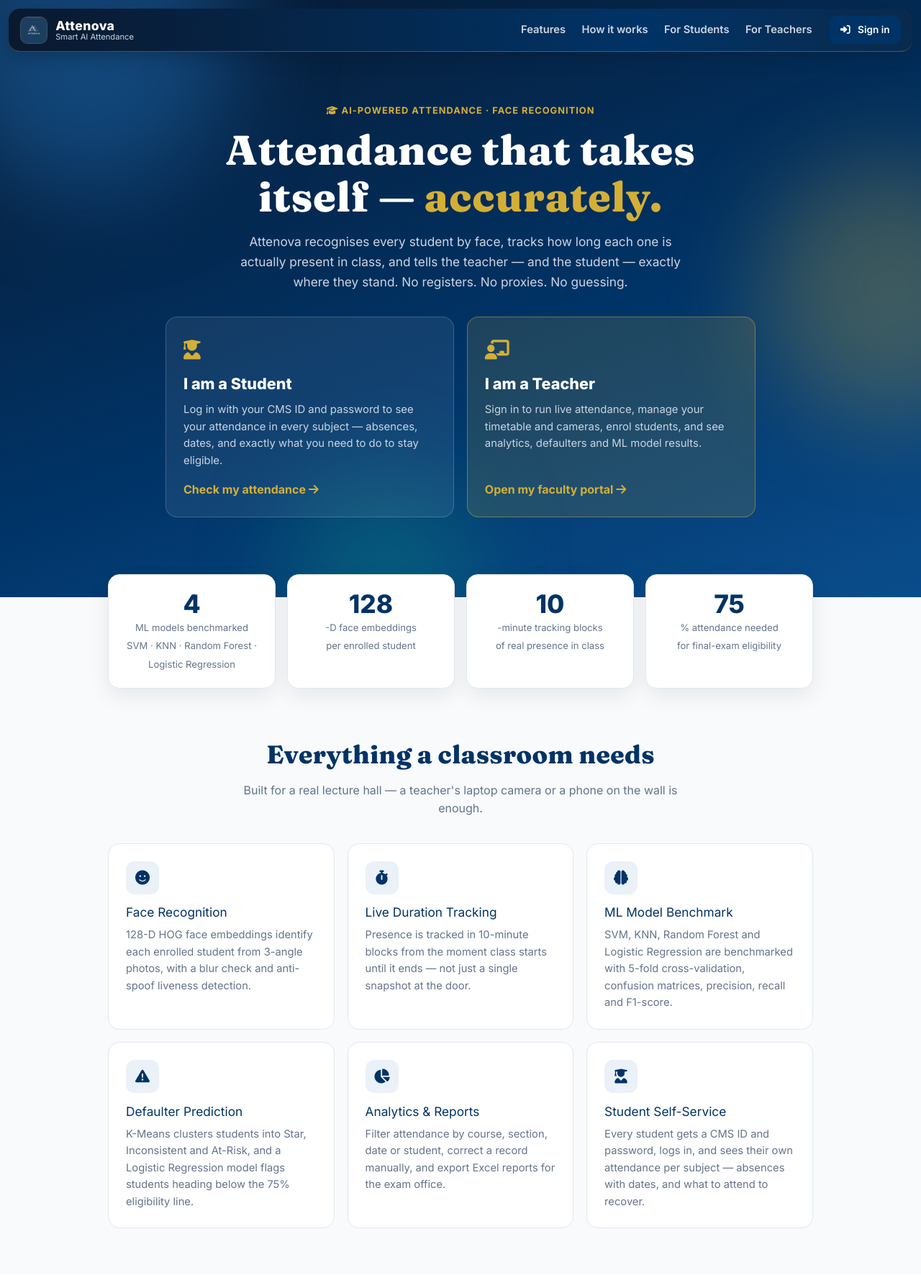
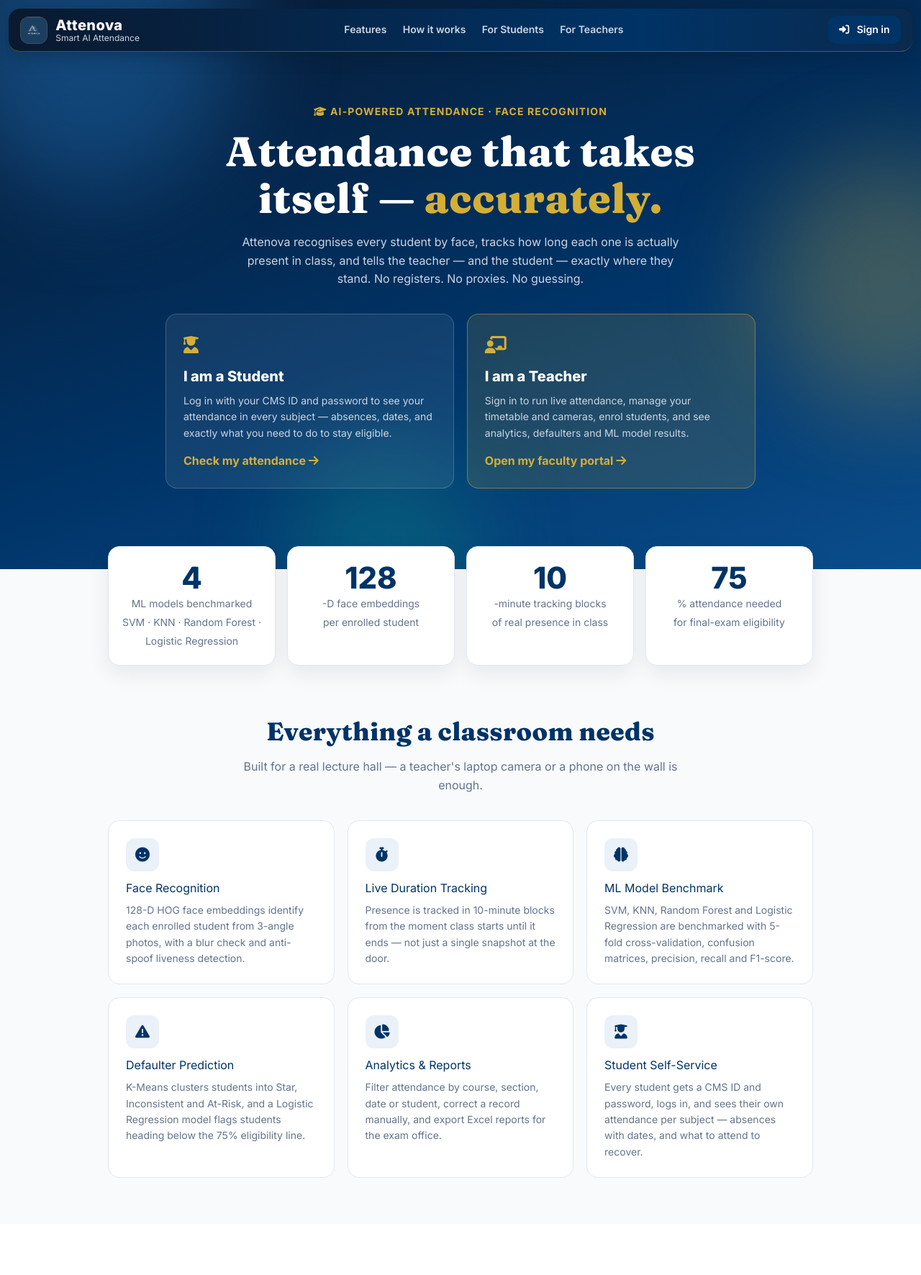
Before and after one commit to bahadurmalik82/SmartVision-AI-Attendance-System, a Flask app: page / in a window 1280 px wide. Shown: the top 1772 px of the page at 72% size. Run offline with Flask 3, Linux system fonts and the light colour scheme; some libraries are stand-ins or nearby versions.

Commit message:
fix: centre the landing nav links and repair the register page layout
The nav links sit in the centre of the top bar now. The register page no longer hides its heading behind the top bar, and the student login page lost its redundant portal button and teacher-login link.

```diff
--- a/app/static/css/landing.css
+++ b/app/static/css/landing.css
@@ -30,19 +30,19 @@ a { color: var(--navy); }
 /* ---------- Buttons (same 5-style system as the app) ---------- */
 .btn {
     display: inline-flex; align-items: center; justify-content: center;
-    gap: 0.4rem; padding: 0.65rem 1.25rem; border-radius: 0.6rem;
-    font-weight: 600; font-size: 0.9rem; text-decoration: none;
+    gap: 0.4rem; padding: 0.65rem 1.25rem; border-radius: 0.75rem;
+    font-weight: 600; font-size: 0.875rem; text-decoration: none;
     border: 1px solid transparent; cursor: pointer;
     transition: transform .18s ease, box-shadow .18s ease, background .18s ease;
 }
 .btn:hover { transform: translateY(-2px); box-shadow: 0 8px 20px rgba(0, 51, 102, .18); }
 .btn-primary { background: var(--navy); color: #fff; }
 .btn-primary:hover { background: #0a2a4d; }
-.btn-gold { background: var(--gold); color: #1a1a1a; }
+.btn-gold { background: var(--gold); color: #0f172a; }
 .btn-gold:hover { background: var(--gold-dark); color: #fff; }
 .btn-secondary { background: #fff; color: var(--navy); border-color: var(--line); }
 .btn-secondary:hover { border-color: var(--navy); }
-.btn-sm { padding: 0.45rem 0.9rem; font-size: 0.85rem; }
+.btn-sm { padding: 0.45rem 0.9rem; font-size: 0.875rem; }
 
 /* ---------- Top nav — the SAME floating rounded bar as the app (v7) ----------
    Navy shell, logo left, links centre, Sign in right. It floats with a
@@ -52,17 +52,17 @@ a { color: var(--navy); }
     display: flex; align-items: center; gap: 1.5rem;
     height: 60px; padding: 0 1rem;
     background: linear-gradient(90deg, #0A192F 0%, #003366 70%, #0a2a4d 100%);
-    color: #e2e8f0;
+    color: #cbd5e1;
     border-radius: 1rem;
     border-bottom: 1px solid rgba(212, 175, 55, 0.35);
     box-shadow: 0 6px 22px rgba(10, 25, 47, 0.35);
 }
 .landing-brand { display: flex; align-items: center; gap: 0.7rem; text-decoration: none; }
-.landing-logo { width: 38px; height: 38px; object-fit: contain; border-radius: 10px; background: rgba(255,255,255,0.10); border: 1px solid rgba(255,255,255,0.15); }
-.landing-brand-name { display: block; font-weight: 800; font-size: 1.1rem; color: #fff; letter-spacing: .02em; line-height: 1.1; }
-.landing-brand-sub { display: block; font-size: 0.7rem; color: #cbd5e1; line-height: 1.1; }
-.landing-links { display: flex; gap: 1.4rem; margin-left: auto; }
-.landing-links a { color: #cbd5e1; text-decoration: none; font-weight: 600; font-size: 0.92rem; }
+.landing-logo { width: 38px; height: 38px; object-fit: contain; border-radius: 0.75rem; background: rgba(255,255,255,0.10); border: 1px solid rgba(255,255,255,0.15); }
+.landing-brand-name { display: block; font-weight: 800; font-size: 1.25rem; color: #fff; letter-spacing: .02em; line-height: 1.1; }
+.landing-brand-sub { display: block; font-size: 0.75rem; color: #cbd5e1; line-height: 1.1; }
+.landing-links { display: flex; gap: 1.4rem; margin-left: auto; margin-right: auto; }
+.landing-links a { color: #cbd5e1; text-decoration: none; font-weight: 600; font-size: 0.875rem; }
 .landing-links a:hover { color: #fff; }
 .landing-nav-actions { display: flex; gap: 0.6rem; }
 
@@ -74,13 +74,13 @@ a { color: var(--navy); }
     padding: calc(4.5rem + 72px) 1.25rem 4rem;
 }
 .hero-inner { position: relative; z-index: 2; max-width: 960px; margin: 0 auto; }
-.hero-eyebrow { color: var(--gold); font-weight: 700; letter-spacing: .08em; text-transform: uppercase; font-size: 0.8rem; }
+.hero-eyebrow { color: var(--gold); font-weight: 700; letter-spacing: .08em; text-transform: uppercase; font-size: 0.875rem; }
 .hero-title { font-size: clamp(2.1rem, 5.5vw, 3.6rem); line-height: 1.12; font-weight: 800; margin: 0.8rem 0 1rem; }
 .hero-gold { color: var(--gold); }
-.hero-sub { max-width: 640px; margin: 0 auto 2.2rem; color: #cbd5e1; font-size: 1.08rem; }
-.hero-demo { margin-top: 1.6rem; color: #94a3b8; font-size: 0.85rem; }
-.hero-demo strong { color: #e2e8f0; }
-.hero-demo code { background: rgba(255,255,255,.12); padding: 0.1rem 0.35rem; border-radius: 4px; color: #fff; }
+.hero-sub { max-width: 640px; margin: 0 auto 2.2rem; color: #cbd5e1; font-size: 1rem; }
+.hero-demo { margin-top: 1.6rem; color: #94a3b8; font-size: 0.875rem; }
+.hero-demo strong { color: #cbd5e1; }
+.hero-demo code { background: rgba(255,255,255,.12); padding: 0.1rem 0.35rem; border-radius: 0.25rem; color: #fff; }
 .hero-demo a { color: var(--gold); font-weight: 700; }
 
 .blob { position: absolute; border-radius: 50%; filter: blur(70px); opacity: .5; z-index: 1; }
@@ -104,9 +104,9 @@ a { color: var(--navy); }
 }
 .cta-card:hover { transform: translateY(-4px); background: rgba(255, 255, 255, .12); border-color: var(--gold); }
 .cta-teacher { background: rgba(212, 175, 55, .14); border-color: rgba(212, 175, 55, .45); }
-.cta-icon { font-size: 1.7rem; color: var(--gold); }
-.cta-title { font-size: 1.35rem; font-weight: 800; }
-.cta-text { color: #cbd5e1; font-size: 0.93rem; }
+.cta-icon { font-size: 1.5rem; color: var(--gold); }
+.cta-title { font-size: 1.25rem; font-weight: 800; }
+.cta-text { color: #cbd5e1; font-size: 0.875rem; }
 .cta-go { margin-top: auto; padding-top: 0.5rem; font-weight: 700; color: var(--gold); }
 
 /* ---------- Stats ---------- */
@@ -119,9 +119,9 @@ a { color: var(--navy); }
     background: var(--card); border: 1px solid var(--line); border-radius: 1rem;
     padding: 1.3rem 1rem; text-align: center; box-shadow: 0 10px 30px rgba(2, 20, 40, .08);
 }
-.stat-num { display: block; font-size: 2.2rem; font-weight: 800; color: var(--navy); line-height: 1.1; }
+.stat-num { display: block; font-size: 2.6rem; font-weight: 800; color: var(--navy); line-height: 1.1; }
 .stat-num::after { content: ""; }
-.stat-label { font-size: 0.82rem; color: var(--muted); line-height: 1.45; }
+.stat-label { font-size: 0.875rem; color: var(--muted); line-height: 1.45; }
 
 /* ---------- Sections ---------- */
 .section { max-width: 1020px; margin: 0 auto; padding: 4rem 1.25rem; }
@@ -138,66 +138,66 @@ a { color: var(--navy); }
     padding: 1.5rem; transition: transform .2s ease, box-shadow .2s ease;
 }
 .feature-card:hover { transform: translateY(-4px); box-shadow: 0 14px 30px rgba(2, 20, 40, .10); }
-.feature-card h3 { margin: 0.7rem 0 0.4rem; color: var(--navy); font-size: 1.08rem; }
-.feature-card p { margin: 0; color: var(--muted); font-size: 0.92rem; }
+.feature-card h3 { margin: 0.7rem 0 0.4rem; color: var(--navy); font-size: 1rem; }
+.feature-card p { margin: 0; color: var(--muted); font-size: 0.875rem; }
 .feature-icon {
     display: inline-flex; align-items: center; justify-content: center;
-    width: 46px; height: 46px; border-radius: 12px;
+    width: 46px; height: 46px; border-radius: 0.75rem;
     background: #eaf1f8; color: var(--navy); font-size: 1.25rem;
 }
 
 .steps { display: grid; grid-template-columns: repeat(3, 1fr); gap: 1.1rem; }
 .step { background: var(--bg); border: 1px solid var(--line); border-radius: 1rem; padding: 1.5rem; }
 .step h3 { margin: 0.8rem 0 0.4rem; color: var(--navy); }
-.step p { margin: 0; color: var(--muted); font-size: 0.92rem; }
+.step p { margin: 0; color: var(--muted); font-size: 0.875rem; }
 .step-num {
     display: inline-flex; align-items: center; justify-content: center;
     width: 42px; height: 42px; border-radius: 50%;
-    background: var(--gold); color: #1a1a1a; font-weight: 800; font-size: 1.1rem;
+    background: var(--gold); color: #0f172a; font-weight: 800; font-size: 1.25rem;
 }
 
 .split { display: grid; grid-template-columns: 1.1fr 0.9fr; gap: 2.5rem; align-items: center; }
 .split.reverse { grid-template-columns: 0.9fr 1.1fr; }
 .split.reverse > div:first-child { order: 2; }
 .split.reverse > div:last-child { order: 1; }
-.check-list { list-style: none; padding: 0; margin: 0 0 1.4rem; display: grid; gap: 0.65rem; color: #334155; font-size: 0.95rem; }
+.check-list { list-style: none; padding: 0; margin: 0 0 1.4rem; display: grid; gap: 0.65rem; color: #334155; font-size: 1rem; }
 .check-list i { color: #059669; margin-right: 0.4rem; }
 .split .btn { margin-right: 0.5rem; margin-bottom: 0.5rem; }
 
 /* Preview mock cards */
 .mock-card {
-    background: var(--card); border: 1px solid var(--line); border-radius: 1.2rem;
+    background: var(--card); border: 1px solid var(--line); border-radius: 1rem;
     padding: 1.6rem; box-shadow: 0 18px 40px rgba(2, 20, 40, .12);
     animation: float 7s ease-in-out infinite;
 }
-.mock-name { font-weight: 800; color: var(--navy); margin: 0; font-size: 1.05rem; }
-.mock-id { color: var(--muted); font-size: 0.82rem; margin: 0.1rem 0 0.8rem; }
+.mock-name { font-weight: 800; color: var(--navy); margin: 0; font-size: 1rem; }
+.mock-id { color: var(--muted); font-size: 0.875rem; margin: 0.1rem 0 0.8rem; }
 .mock-big { font-size: 2.6rem; font-weight: 800; color: var(--navy); margin: 0; line-height: 1; }
 .mock-small { font-size: 1rem; color: var(--muted); font-weight: 600; }
-.mock-label { color: var(--muted); font-size: 0.82rem; margin: 0.3rem 0 0.8rem; }
-.mock-bar { height: 10px; background: #e2e8f0; border-radius: 999px; overflow: hidden; margin-bottom: 1rem; }
-.mock-bar span { display: block; height: 100%; background: linear-gradient(90deg, var(--navy), #1d6fb8); border-radius: 999px; }
-.mock-row { display: flex; justify-content: space-between; font-size: 0.9rem; margin: 0.35rem 0; border-top: 1px solid #f1f5f9; padding-top: 0.35rem; }
-.mock-note { background: #ecfdf5; color: #047857; border-radius: 0.6rem; padding: 0.6rem 0.8rem; font-size: 0.85rem; font-weight: 600; margin: 0.9rem 0 0; }
-.mock-note.mock-warn { background: #fef9c3; color: #854d0e; }
+.mock-label { color: var(--muted); font-size: 0.875rem; margin: 0.3rem 0 0.8rem; }
+.mock-bar { height: 10px; background: #e2e8f0; border-radius: 9999px; overflow: hidden; margin-bottom: 1rem; }
+.mock-bar span { display: block; height: 100%; background: linear-gradient(90deg, var(--navy), #1d6fb8); border-radius: 9999px; }
+.mock-row { display: flex; justify-content: space-between; font-size: 0.875rem; margin: 0.35rem 0; border-top: 1px solid #f1f5f9; padding-top: 0.35rem; }
+.mock-note { background: #ecfdf5; color: #059669; border-radius: 0.75rem; padding: 0.6rem 0.8rem; font-size: 0.875rem; font-weight: 600; margin: 0.9rem 0 0; }
+.mock-note.mock-warn { background: #fef9c3; color: #d97706; }
 
 /* Security strip */
 .security {
     display: flex; gap: 1.2rem; align-items: flex-start;
-    background: var(--navy-dark); color: #e2e8f0; border-radius: 1.2rem; padding: 1.8rem;
+    background: var(--navy-dark); color: #cbd5e1; border-radius: 1rem; padding: 1.8rem;
 }
 .security h2 { color: #fff; margin: 0 0 0.4rem; }
-.security p { margin: 0; color: #cbd5e1; font-size: 0.95rem; }
+.security p { margin: 0; color: #cbd5e1; font-size: 1rem; }
 .security .feature-icon { background: rgba(212, 175, 55, .18); color: var(--gold); flex-shrink: 0; }
 
 /* Footer */
 .landing-footer { background: var(--navy-dark); color: #94a3b8; padding: 2.5rem 1.25rem 1.5rem; border-top: 1px solid rgba(212, 175, 55, 0.35); }
 .footer-inner { max-width: 1020px; margin: 0 auto; display: grid; grid-template-columns: 1.4fr 1fr 1fr; gap: 1.5rem; }
-.footer-brand { color: #fff; font-weight: 800; font-size: 1.2rem; margin: 0 0 0.3rem; }
-.footer-text { margin: 0; font-size: 0.88rem; line-height: 1.6; }
-.footer-text a { color: #e2e8f0; text-decoration: none; }
+.footer-brand { color: #fff; font-weight: 800; font-size: 1.25rem; margin: 0 0 0.3rem; }
+.footer-text { margin: 0; font-size: 0.875rem; line-height: 1.6; }
+.footer-text a { color: #cbd5e1; text-decoration: none; }
 .footer-text a:hover { color: var(--gold); }
-.footer-copy { text-align: center; font-size: 0.8rem; margin: 2rem 0 0; color: #64748b; }
+.footer-copy { text-align: center; font-size: 0.875rem; margin: 2rem 0 0; color: #64748b; }
 
 /* ---------- Scroll reveal ---------- */
 .reveal { opacity: 0; transform: translateY(22px); transition: opacity .6s ease, transform .6s ease; }
--- a/app/templates/login.html
+++ b/app/templates/login.html
@@ -77,7 +77,4 @@
         </p>
     </form>
     {% endif %}
-    <p class="text-xs text-center text-slate-500 mt-4">
-        <a href="{{ url_for('landing.index') }}" class="text-iba-blue font-semibold hover:underline">&larr; Back to Attenova home</a>
-    </p>
 {% endblock %}
```
Also changed, not shown: app/templates/auth_layout.html (+9 -4 lines), app/templates/student_login.html (+3 -4 lines), tests/test_phase11.py (+10 -1 lines).
